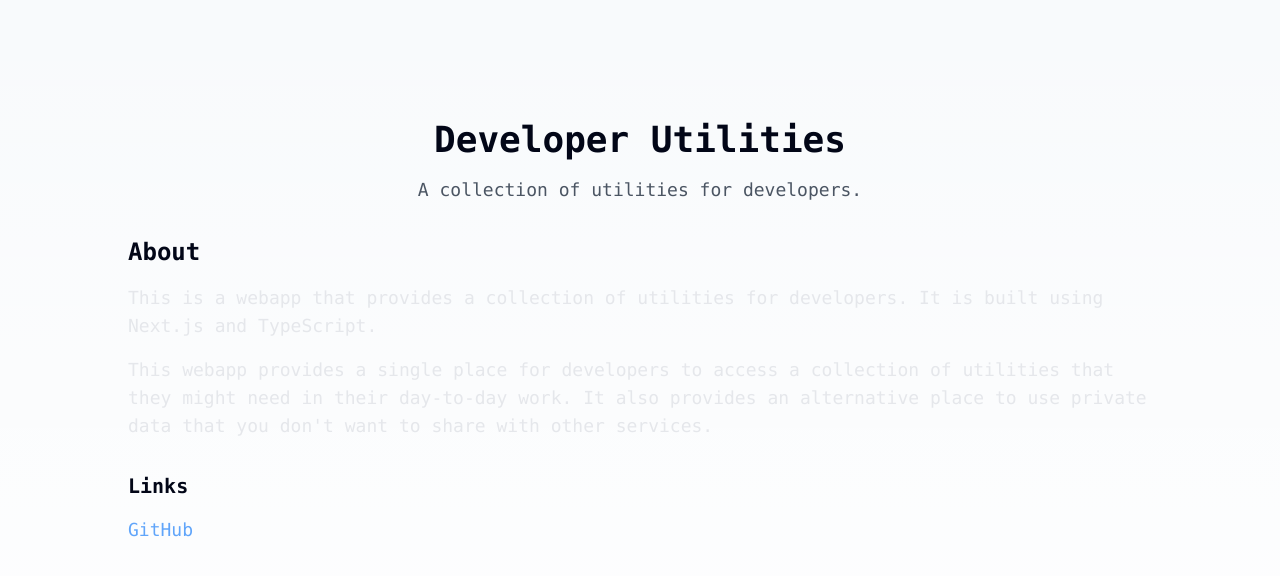
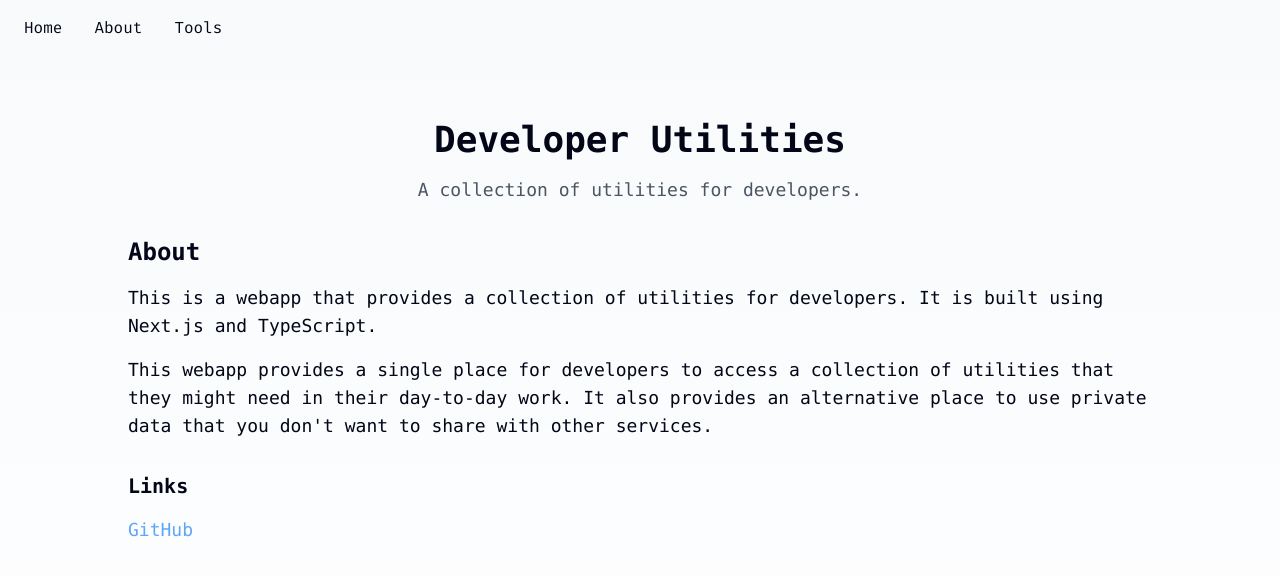
Before and after one commit to timmo001/developer-utilities-webapp, a Next.js app: page /about in a window 1280 px wide. Shown: the top 576 px of the page. Built offline with nearby package versions, Linux system fonts and the light colour scheme.

Commit message:
Tweaks for light mode users

```diff
--- a/src/app/about/page.tsx
+++ b/src/app/about/page.tsx
@@ -10,11 +10,11 @@ export default async function About(): Promise<JSX.Element> {
     <section className="z-10 w-full max-w-5xl items-center justify-between font-mono text-sm lg:flex-row">
       <Header />
       <h2 className="text-2xl font-bold">About</h2>
-      <p className="mt-4 text-lg text-gray-200">
+      <p className="mt-4 text-lg">
         This is a webapp that provides a collection of utilities for developers.
         It is built using Next.js and TypeScript.
       </p>
-      <p className="mt-4 text-lg text-gray-200">
+      <p className="mt-4 text-lg">
         This webapp provides a single place for developers to access a
         collection of utilities that they might need in their day-to-day work.
         It also provides an alternative place to use private data that you don't
@@ -23,7 +23,7 @@ export default async function About(): Promise<JSX.Element> {
 
       <h3 className="mt-8 text-xl font-bold">Links</h3>
 
-      <ul className="mt-4 text-lg text-gray-200">
+      <ul className="mt-4 text-lg">
         <li>
           <a
             href="https://github.com/timmo001/developer-utilities-webapp"
--- a/src/components/shared/navigation.tsx
+++ b/src/components/shared/navigation.tsx
@@ -4,7 +4,7 @@ import { LinksItem, linksData } from "@/components/shared/links";
 
 function NavigationLink({ link }: { link: LinksItem }): JSX.Element {
   return (
-    <li className="text-slate-50 hover:text-slate-200 active:text-slate-200">
+    <li>
       <Link href={link.href} passHref>
         {link.title}
       </Link>
```
